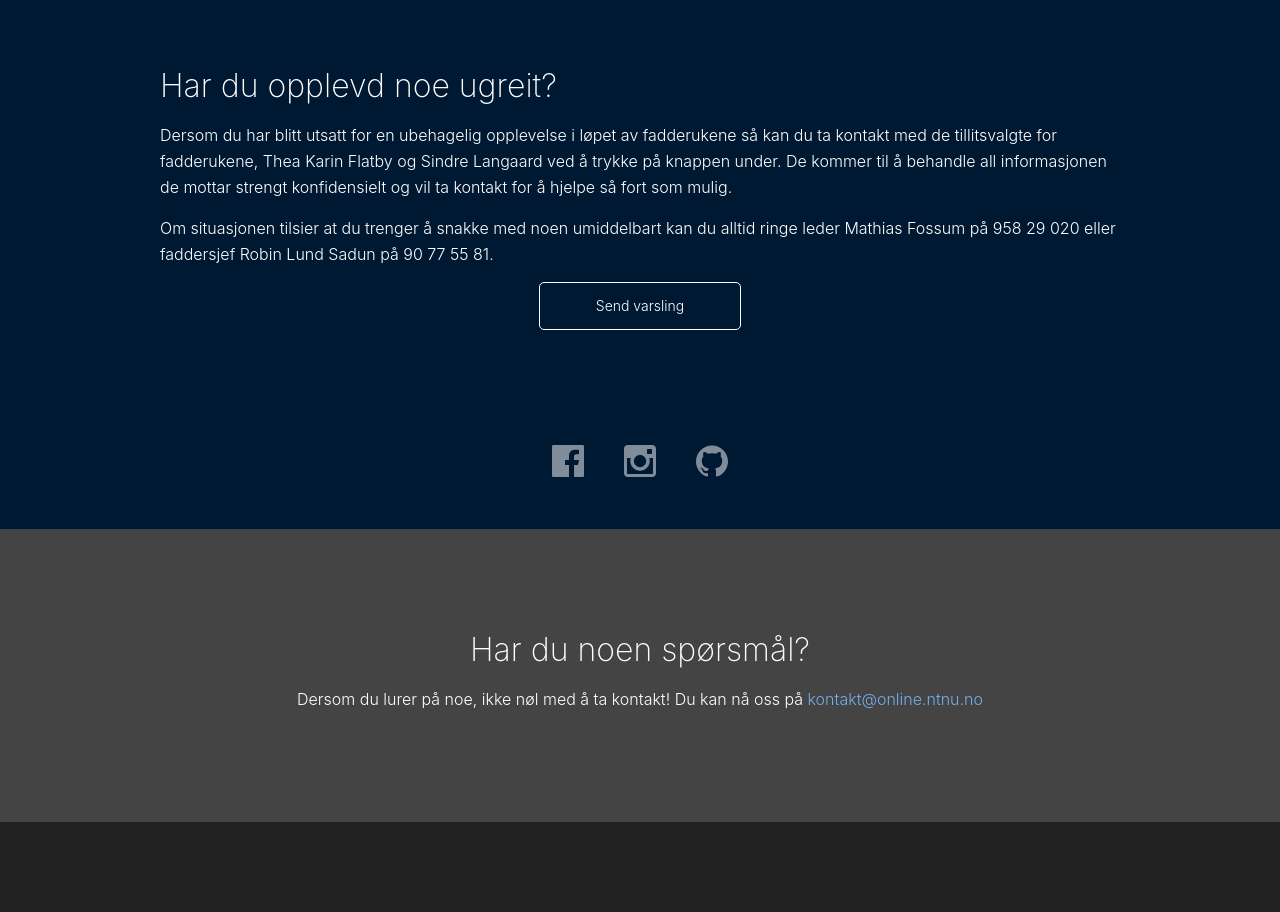
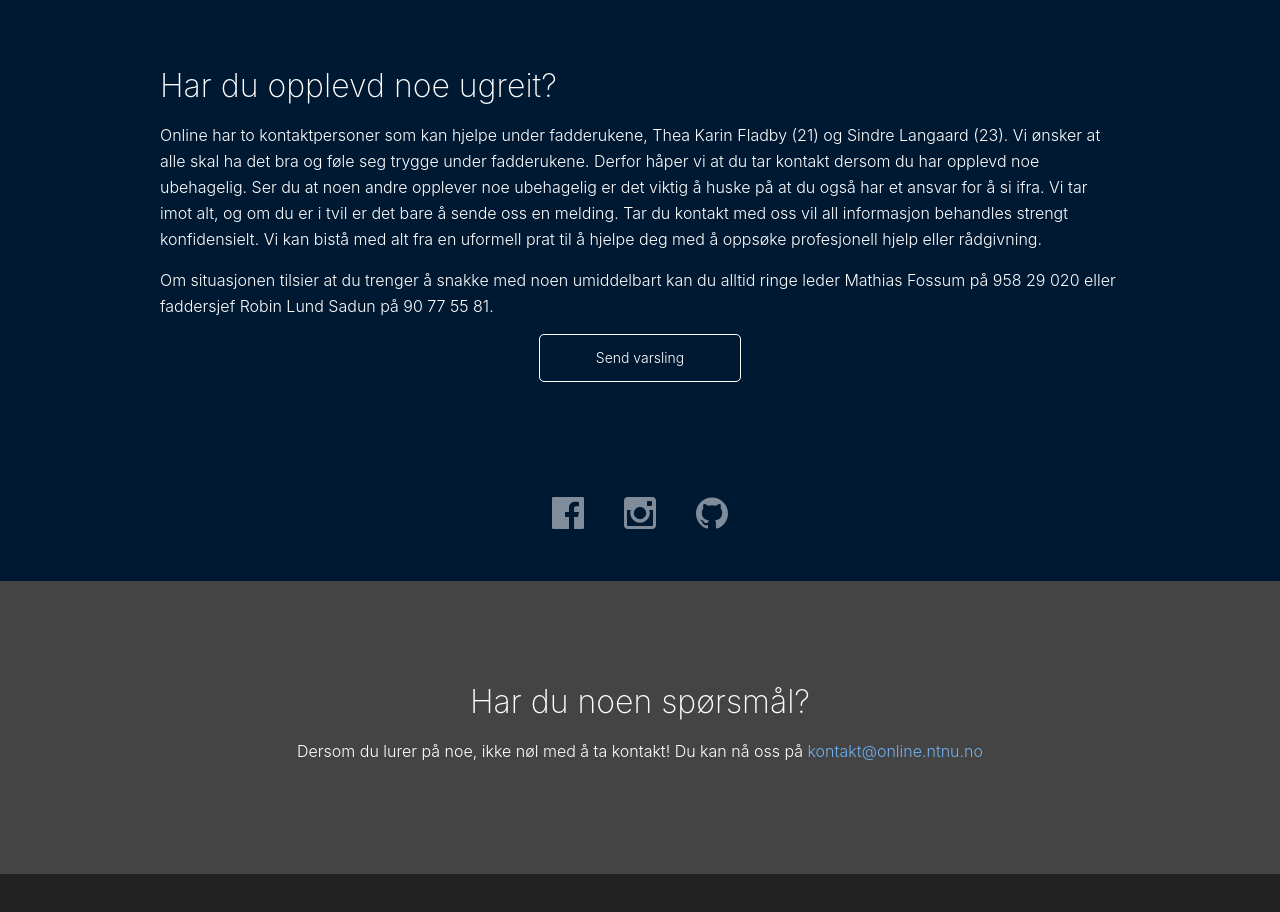
Before and after one commit to dotkom/glowing-fortnight, a Next.js app: page / in a window 1280 px wide. Shown: the part 2620-3532 px from the top of the page. Built offline with nearby package versions, Linux system fonts and the light colour scheme; no server answers.

Commit message:
Updated approved text and mail

```diff
--- a/components/warning/index.js
+++ b/components/warning/index.js
@@ -5,16 +5,14 @@ const Warning = () => {
     <div id="warning" className="component">
       <h1>Har du opplevd noe ugreit?</h1>
       <p>
-        Dersom du har blitt utsatt for en ubehagelig opplevelse i løpet av fadderukene så kan du ta kontakt med de
-        tillitsvalgte for fadderukene, Thea Karin Flatby og Sindre Langaard ved å trykke på knappen under. De kommer til
-        å behandle all informasjonen de mottar strengt konfidensielt og vil ta kontakt for å hjelpe så fort som mulig.
+      Online har to kontaktpersoner som kan hjelpe under fadderukene, Thea Karin Fladby (21) og Sindre Langaard (23). Vi ønsker at alle skal ha det bra og føle seg trygge under fadderukene. Derfor håper vi at du tar kontakt dersom du har opplevd noe ubehagelig. Ser du at noen andre opplever noe ubehagelig er det viktig å huske på at du også har et ansvar for å si ifra. Vi tar imot alt, og om du er i tvil er det bare å sende oss en melding. Tar du kontakt med oss vil all informasjon behandles strengt konfidensielt. Vi kan bistå med alt fra en uformell prat til å hjelpe deg med å oppsøke profesjonell hjelp eller rådgivning.
       </p>
       <p>
         Om situasjonen tilsier at du trenger å snakke med noen umiddelbart kan du alltid ringe leder Mathias Fossum på
         958 29 020 eller faddersjef Robin Lund Sadun på 90 77 55 81.
       </p>
       <a
-        href="mailto:thea.karin.fladby@online.ntnu.no,sindre.langaard@online.ntnu.no?subject=[Varslingssak]"
+        href="mailto:siifra@online.ntnu.no?subject=[Varslingssak]"
         target="_blank"
         rel="noopener noreferrer"
         className="mailToWarning"
```
